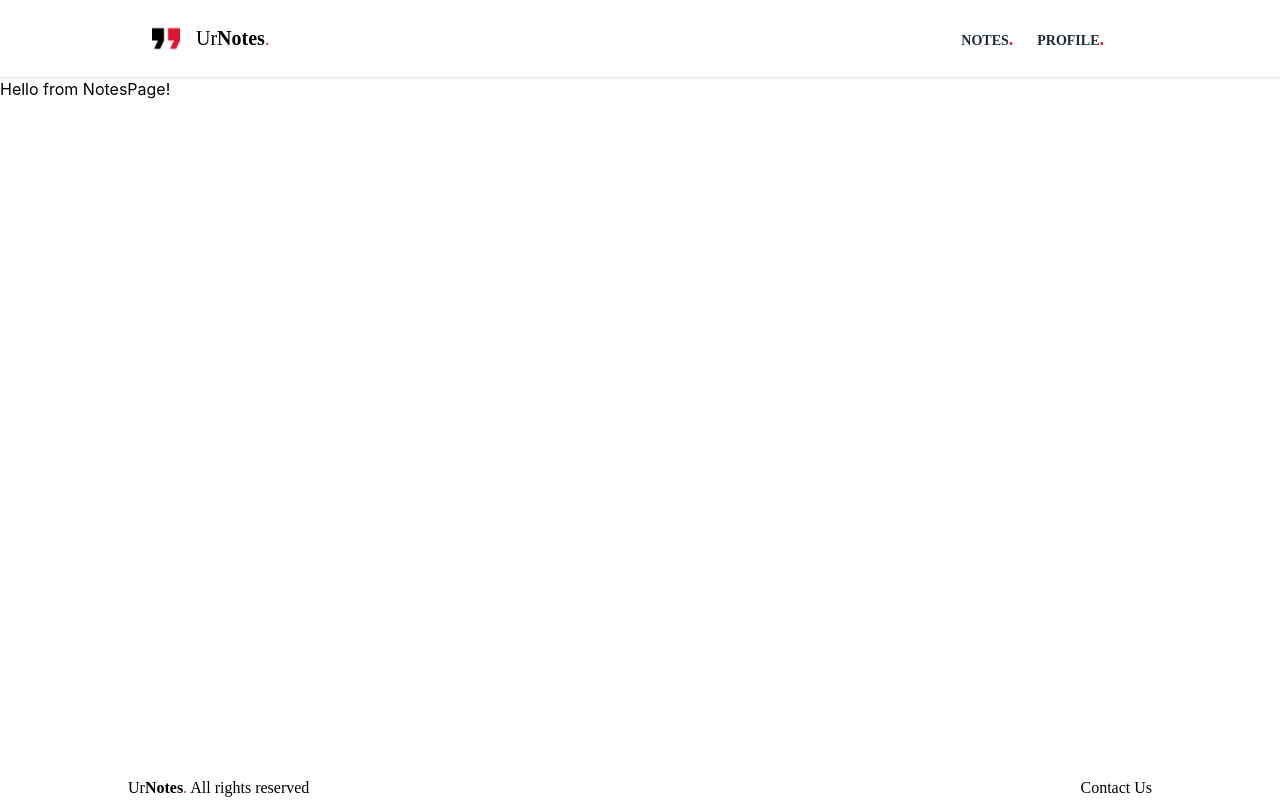
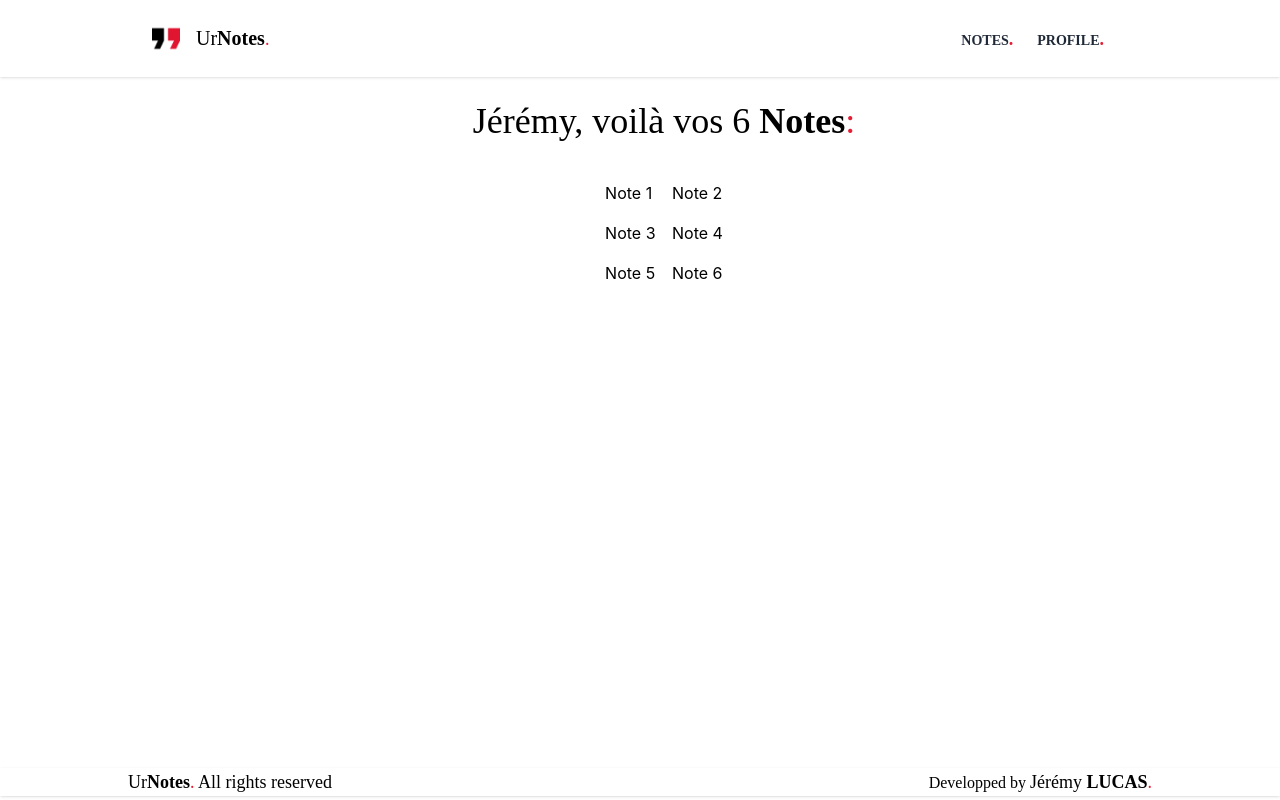
Before and after one commit to YooZiiX/UrNotes, a React (Create React App) app in the folder client/: page /notes in a window 1280 px wide. Built offline with nearby package versions, Linux system fonts and the light colour scheme.

Commit message:
Change Favicon + Start NotesPage

```diff
--- a/client/src/components/Content.js
+++ b/client/src/components/Content.js
@@ -7,14 +7,15 @@ export default function Content() {
   return (
     <Container>
       <div className="w-full flex justify-center items-center m-6">
-        <h1 className="font-primary text-4xl font-bold">
-          Bienvenue à {name}, sur <span className="font-normal">Ur</span>Notes
+        <h1 className="font-primary text-4xl font-semibold">
+          Bienvenue à {name}, sur <span className="font-normal">Ur</span>
+          <strong>Notes</strong>
           <span className="text-danger">.</span>
         </h1>
       </div>
       <div className="w-full flex justify-center m-6">
         <Link to="/">
-          <button className="bg-danger rounded-md px-4 py-2 uppercase shadow-md text-white text-xl font-medium animate">
+          <button className="bg-danger hover:bg-danger-hover rounded-md px-4 py-2 uppercase shadow-md text-white text-xl font-medium animate">
             Créer une nouvelle Note
           </button>
         </Link>
--- a/client/src/components/Footer/Footer.js
+++ b/client/src/components/Footer/Footer.js
@@ -2,16 +2,22 @@ import React from "react";
 
 export const Footer = () => {
   return (
-    <div className="bg-white z-50 fixed bottom-0 w-full shadow">
+    <div className="bg-white z-50 fixed bottom-1 w-full shadow">
       <div className="bg-white max-w-5xl mx-auto font-primary flex items-center justify-between">
-        <div>
+        <div className="text-lg">
           <span>
             Ur<strong>Notes</strong>
-            <span className="text-danger">.</span>
-          </span>{" "}
+            <span className="text-danger">. </span>
+          </span>
           All rights reserved
         </div>
-        <div>Contact Us</div>
+        <div className="text-base">
+          Developped by{" "}
+          <span className="text-lg">
+            Jérémy <strong>LUCAS</strong>
+          </span>
+          <span className="text-danger text-lg">.</span>
+        </div>
       </div>
     </div>
   );
--- a/client/src/pages/LandingPage.js
+++ b/client/src/pages/LandingPage.js
@@ -5,10 +5,10 @@ import { Footer } from "../components/Footer/Footer";
 
 export default function LandingPage() {
   return (
-    <div className="w-full">
+    <>
       <Header />
       <Content />
       <Footer />
-    </div>
+    </>
   );
 }
--- a/client/src/pages/NotesPage.js
+++ b/client/src/pages/NotesPage.js
@@ -1,12 +1,32 @@
 import React from "react";
 import { Header } from "../components/Header/Header";
 import { Footer } from "../components/Footer/Footer";
+import Container from "../components/elements/Container";
 
 export default function NotesPage() {
+  let name = "Jérémy";
+  let number = 6;
   return (
     <>
       <Header />
-      <div>Hello from NotesPage!</div>
+      <Container>
+        <div className="w-full flex justify-center items-center m-6">
+          <h1 className="font-primary text-4xl">
+            {name}, voilà vos {number} <strong>Notes</strong>
+            <span className="text-danger">:</span>
+          </h1>
+        </div>
+        <div className="w-full flex justify-center m-6 my-10">
+          <div className="grid grid-cols-2 gap-4">
+            <div className="">Note 1</div>
+            <div className="">Note 2</div>
+            <div className="">Note 3</div>
+            <div className="">Note 4</div>
+            <div className="">Note 5</div>
+            <div className="">Note 6</div>
+          </div>
+        </div>
+      </Container>
       <Footer />
     </>
   );
--- a/client/tailwind.config.js
+++ b/client/tailwind.config.js
@@ -140,6 +140,7 @@ module.exports = {
       secondary: "#FF9F1C",
       "secondary-hover": "##F35E29",
       danger: "#E71D36",
+      "danger-hover": "#DF364A",
 
       inherit: colors.inherit,
       current: colors.current,
```
Also changed, not shown: client/public/manifest.json, 1 other file (tests, documents, lock files or other folders).
